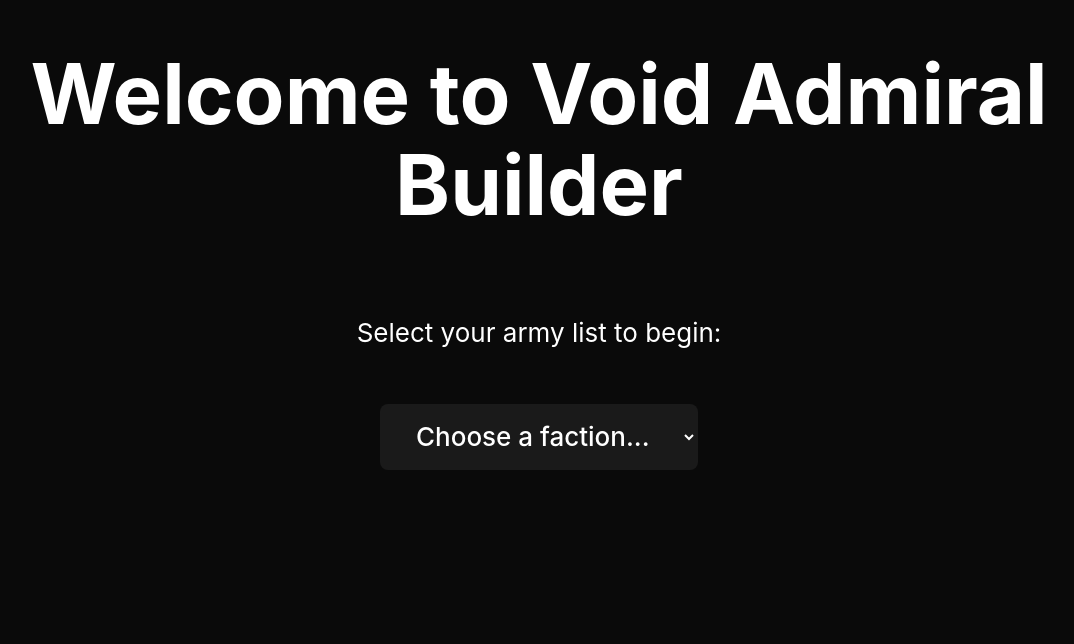
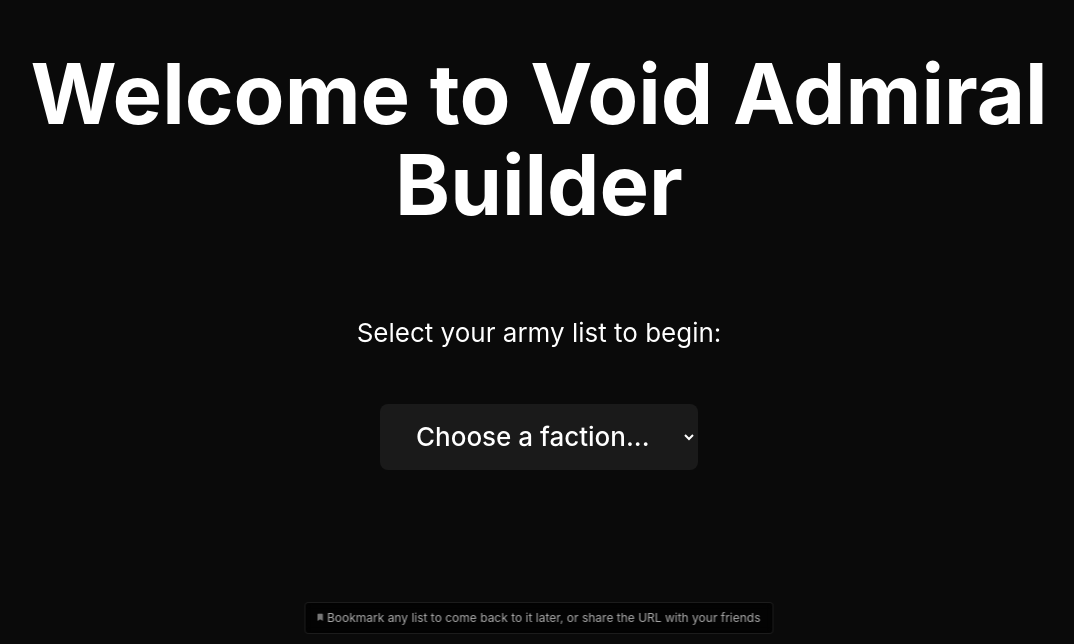
Before and after one commit to cilliancleland/void-admiral-builder, a React (Vite) app: page / in a window 1280 px wide. Shown: the part 156-800 px from the top of the page, without its empty margins (101-1175 px from the left). Built offline with nearby package versions, Linux system fonts and the light colour scheme.

Commit message:
Update bookmark notice to show on faction selection screen
- Move notice to display only when no faction is selected
- Update message to mention both bookmarking and URL sharing
- Increase width to accommodate longer message
- Position as subtle footnote at bottom of screen

```diff
--- a/src/App.css
+++ b/src/App.css
@@ -16,6 +16,32 @@
   justify-content: center;
   font-size: calc(10px + 2vmin);
   color: white;
+}
+
+.bookmark-notice {
+  position: fixed;
+  bottom: 10px;
+  left: 50%;
+  transform: translateX(-50%);
+  background: rgba(0, 0, 0, 0.7);
+  color: #aaaaaa;
+  padding: 6px 12px;
+  border-radius: 4px;
+  font-size: 0.75em;
+  font-weight: 400;
+  display: flex;
+  align-items: center;
+  justify-content: center;
+  gap: 4px;
+  border: 1px solid rgba(255, 255, 255, 0.1);
+  max-width: 450px;
+  z-index: 1000;
+  backdrop-filter: blur(4px);
+}
+
+.bookmark-notice i {
+  font-size: 0.6em;
+  opacity: 0.7;
 }
 
 .read-the-docs {
--- a/src/App.tsx
+++ b/src/App.tsx
@@ -4,6 +4,41 @@ import ArmyList from './components/ArmyList'
 import FactionSelector from './components/FactionSelector'
 import ShipsModal from './components/ShipsModal'
 import FactionInfoModal from './components/FactionInfoModal'
+
+// Utility functions for URL parameter management
+const serializeArmyList = (armyList: Array<{
+  name: string,
+  count: number,
+  points: number,
+  prowWeapon: string | string[],
+  hullWeapons: string[],
+  isSquadron?: boolean
+}>) => {
+  return encodeURIComponent(JSON.stringify(armyList))
+}
+
+const deserializeArmyList = (serialized: string) => {
+  try {
+    return JSON.parse(decodeURIComponent(serialized))
+  } catch {
+    return []
+  }
+}
+
+const updateURL = (faction: string, armyList: any[]) => {
+  const url = new URL(window.location.href)
+  if (faction) {
+    url.searchParams.set('faction', faction)
+  } else {
+    url.searchParams.delete('faction')
+  }
+  if (armyList.length > 0) {
+    url.searchParams.set('army', serializeArmyList(armyList))
+  } else {
+    url.searchParams.delete('army')
+  }
+  window.history.replaceState({}, '', url.toString())
+}
 
 function App() {
   const [selectedFaction, setSelectedFaction] = useState('')
@@ -26,8 +61,18 @@ function App() {
   const handleFactionChange = (newFaction: string) => {
     setSelectedFaction(newFaction)
     // Reset army data when faction changes
-    setArmyList([])
+    const newArmyList: Array<{
+      name: string,
+      count: number,
+      points: number,
+      prowWeapon: string | string[],
+      hullWeapons: string[],
+      isSquadron?: boolean
+    }> = []
+    setArmyList(newArmyList)
     setTotalPoints(0)
+    // Update URL with new faction and empty army
+    updateURL(newFaction, newArmyList)
   }
 
   useEffect(() => {
@@ -36,6 +81,30 @@ function App() {
       .then(data => {
         setFactionData(data)
         setFactions(Object.keys(data))
+
+        // After faction data is loaded, restore state from URL parameters
+        const urlParams = new URLSearchParams(window.location.search)
+        const factionParam = urlParams.get('faction')
+        const armyParam = urlParams.get('army')
+
+        if (factionParam && data[factionParam]) {
+          setSelectedFaction(factionParam)
+        }
+
+        if (armyParam && factionParam && data[factionParam]) {
+          const restoredArmyList = deserializeArmyList(armyParam)
+          if (Array.isArray(restoredArmyList)) {
+            // Validate that all ships in the army list exist in the faction data
+            const validArmyList = restoredArmyList.filter(ship =>
+              data[factionParam].ships && data[factionParam].ships[ship.name]
+            )
+            setArmyList(validArmyList)
+            // Recalculate total points
+            const total = validArmyList.reduce((sum, ship) => sum + ship.points, 0)
+            setTotalPoints(total)
+          }
+        }
+
         setLoading(false)
       })
       .catch(error => {
@@ -50,15 +119,20 @@ function App() {
     const shipPoints = isSquadron ? basePoints * 3 : basePoints
 
     // Add each ship as a separate entry with weapon selections
-    setArmyList([...armyList, {
+    const newShip = {
       name: shipName,
       count: 1,
       points: shipPoints,
       prowWeapon: isSquadron ? [] : '',
       hullWeapons: [],
       isSquadron: isSquadron
-    }])
+    }
+    const newArmyList = [...armyList, newShip]
+    setArmyList(newArmyList)
     setTotalPoints(totalPoints + shipPoints)
+
+    // Update URL with new army list
+    updateURL(selectedFaction, newArmyList)
 
     // Close the modal after adding the ship
     setIsShipsModalOpen(false)
@@ -69,6 +143,8 @@ function App() {
     const updatedArmyList = armyList.filter((_, i) => i !== index)
     setArmyList(updatedArmyList)
     setTotalPoints(totalPoints - shipToRemove.points)
+    // Update URL with updated army list
+    updateURL(selectedFaction, updatedArmyList)
   }
 
   const updateShipWeapons = (index: number, prowWeapon: string | string[], hullWeapons: string[]) => {
@@ -76,6 +152,8 @@ function App() {
     updatedArmyList[index].prowWeapon = prowWeapon
     updatedArmyList[index].hullWeapons = hullWeapons
     setArmyList(updatedArmyList)
+    // Update URL with updated army list
+    updateURL(selectedFaction, updatedArmyList)
   }
 
   const hasDuplicateShips = () => {
@@ -239,6 +317,13 @@ function App() {
           />
         </div>
       )}
+
+      {!selectedFaction && factionData && (
+        <div className="bookmark-notice">
+          <i className="fas fa-bookmark"></i>
+          Bookmark any list to come back to it later, or share the URL with your friends
+        </div>
+      )}
     </div>
   )
 }
```
